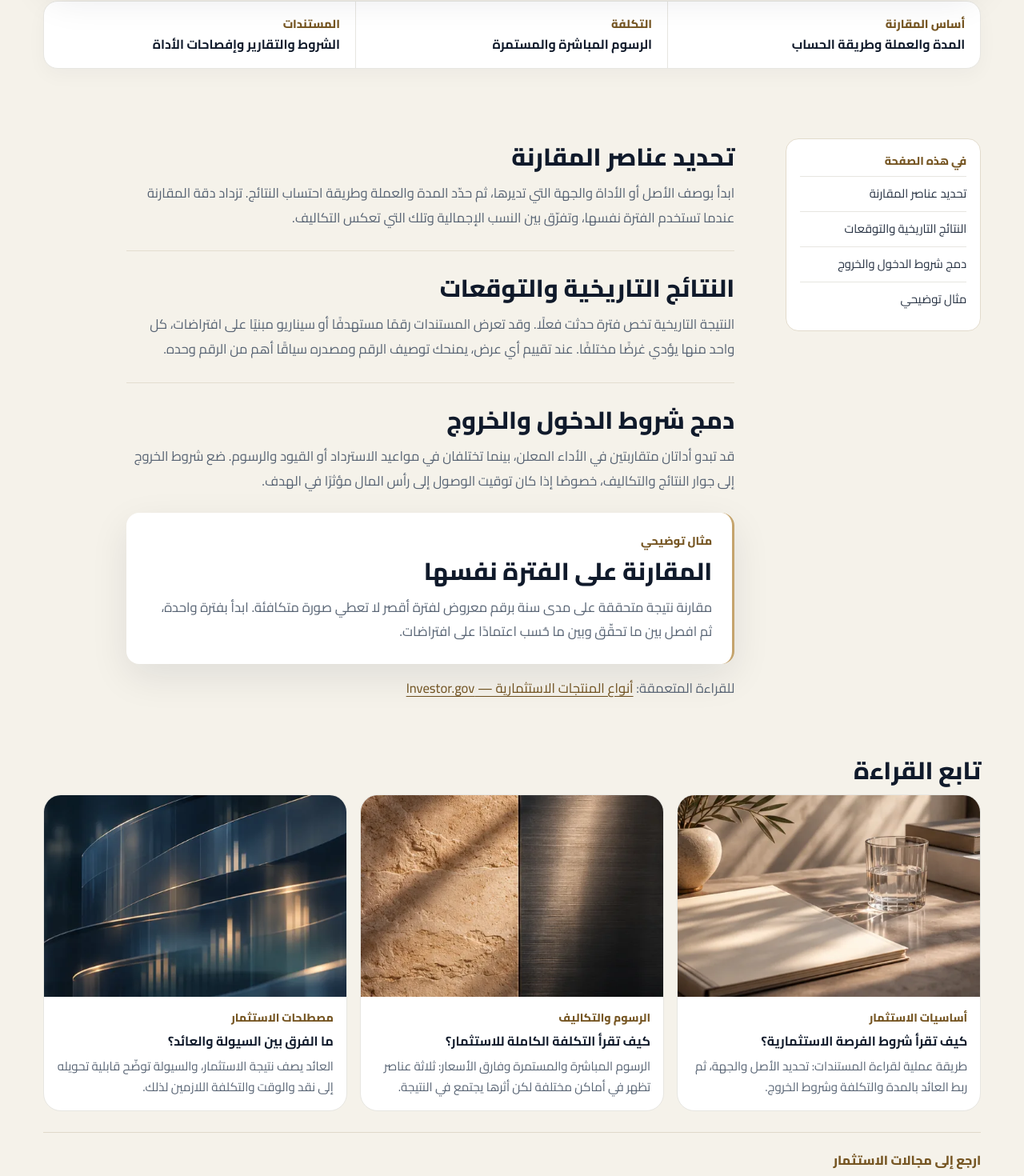
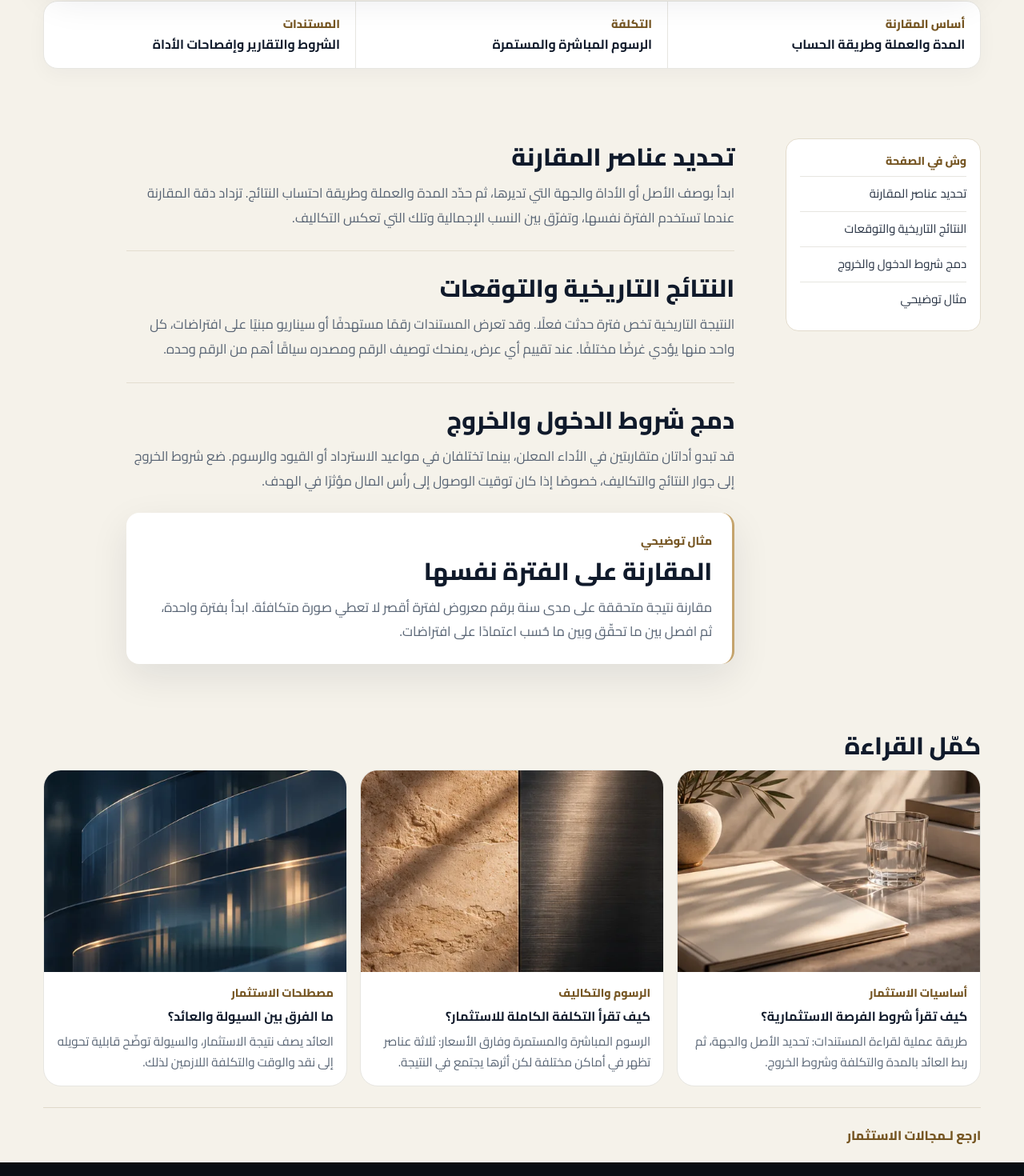
Before and after one commit to abdelrhmanmeda-rgb/cr7, a Next.js app in the folder client/: page /guide/compare in a window 1280 px wide. Shown: the part 550-2020 px from the top of the page at 80% size. Built offline with nearby package versions, Linux system fonts and the light colour scheme.

Commit message:
Update page.tsx

```diff
--- a/client/app/guide/[slug]/page.tsx
+++ b/client/app/guide/[slug]/page.tsx
@@ -71,7 +71,7 @@ export default async function GuidePage({ params }: Props) {
       </header>
 
       <main className="sgf-guide-wrap">
-        <nav className="sgf-guide-crumb" aria-label="أنت هنا">
+        <nav className="sgf-guide-crumb" aria-label="مكانك في الموقع">
           <a href="/">الرئيسية</a><span aria-hidden="true">/</span>
           <a href={sectionLink}>{entry.sectionTitle}</a>
         </nav>
@@ -99,7 +99,7 @@ export default async function GuidePage({ params }: Props) {
           <div className="sgf-guide-body">
             <aside className="sgf-guide-jump">
               <nav aria-label="محاور الصفحة">
-                <p className="sgf-guide-label">في هذه الصفحة</p>
+                <p className="sgf-guide-label">وش في الصفحة</p>
                 <ul>
                   {entry.sections.map((section, index) => <li key={section.title}><a href={`#${sectionId(index)}`}>{section.title}</a></li>)}
                   <li><a href="#guide-example">مثال توضيحي</a></li>
@@ -118,13 +118,12 @@ export default async function GuidePage({ params }: Props) {
                 <h2 id="guide-example-title">{entry.example.title}</h2>
                 <p>{entry.example.text}</p>
               </section>
-              <p className="sgf-guide-source">للقراءة المتعمقة: <a href={entry.reference.href} target="_blank" rel="noreferrer">{entry.reference.label}</a></p>
             </div>
           </div>
         </article>
 
         <section className="sgf-guide-related" aria-labelledby="guide-related">
-          <h2 id="guide-related">تابع القراءة</h2>
+          <h2 id="guide-related">كمّل القراءة</h2>
           <div>
             {related.map((item) => (
               <a key={item.slug} href={guideUrl(item.slug)}>
@@ -138,7 +137,7 @@ export default async function GuidePage({ params }: Props) {
             ))}
           </div>
         </section>
-        <footer className="sgf-guide-footer"><a href={sectionLink}>ارجع إلى {entry.sectionTitle}</a></footer>
+        <footer className="sgf-guide-footer"><a href={sectionLink}>ارجع لـ{entry.sectionTitle}</a></footer>
       </main>
     </div>
   );
```
